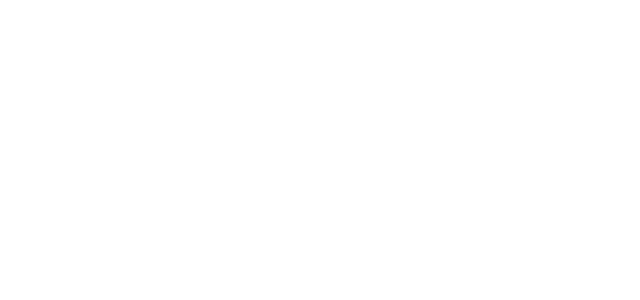
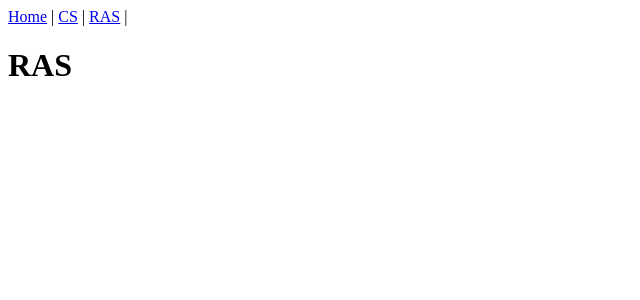
Before and after one commit to marimemad/IEEE-Website, a Vue app: page /ras-committee in a window 1280 px wide. Shown: the top 300 px of the page, without its empty margins (0-640 px from the left). Built offline with nearby package versions, Linux system fonts and the light colour scheme.

Commit message:
Install Vue Router

```diff
--- a/database/database.json
+++ b/database/database.json
@@ -85,7 +85,7 @@
     },
 
 
-    "Activities":{
+    "activities":{
 
     },
 
--- a/package.json
+++ b/package.json
@@ -10,11 +10,12 @@
   "dependencies": {
     "core-js": "^3.6.5",
     "vue": "^2.6.11",
-    "vue-router": "^4.0.3"
+    "vue-router": "^3.2.0"
   },
   "devDependencies": {
     "@vue/cli-plugin-babel": "~4.5.0",
     "@vue/cli-plugin-eslint": "~4.5.0",
+    "@vue/cli-plugin-router": "^4.5.11",
     "@vue/cli-service": "~4.5.0",
     "babel-eslint": "^10.1.0",
     "eslint": "^6.7.2",
--- a/src/App.vue
+++ b/src/App.vue
@@ -1,21 +1,15 @@
 <template>
   <div id="app">
+    <div id="nav">
+      <router-link to="/">Home</router-link> |
+      <router-link to="/cs-committee">CS</router-link> |
+      <router-link to="/ras-committee">RAS</router-link> |
 
+    </div>
+    <router-view/>
   </div>
 </template>
 
-<script>
-
-export default {
-  name: 'App',
-  components:{
-
-  }
-}
-</script>
-
-// Global Style
 <style>
 
-
 </style>
--- a/src/main.js
+++ b/src/main.js
@@ -1,8 +1,10 @@
 import Vue from 'vue'
 import App from './App.vue'
+import router from './router'
 
 Vue.config.productionTip = false
 
 new Vue({
-  render: h => h(App),
+  router,
+  render: h => h(App)
 }).$mount('#app')
--- /dev/null
+++ b/src/router/index.js
@@ -0,0 +1,35 @@
+import Vue from 'vue'
+import VueRouter from 'vue-router'
+
+import Home from '../views/Home.vue'
+import CS from '../views/CS.vue'
+import RAS from '../views/RAS.vue'
+
+Vue.use(VueRouter)
+
+const routes = [
+  {
+    path: '/',
+    name: 'Home',
+    component: Home
+  },
+  {
+    path: '/cs-committee',
+    name: 'CS',
+    component: CS
+  },
+  {
+    path: '/ras-committee',
+    name: 'RAS',
+    component: RAS
+  },
+
+]
+
+const router = new VueRouter({
+  mode: 'history',
+  base: process.env.BASE_URL,
+  routes
+})
+
+export default router
--- /dev/null
+++ b/src/views/CS.vue
@@ -0,0 +1,9 @@
+<template>
+  <div class="cs">
+    <h1>CS</h1>
+  </div>
+</template>
+
+<script>
+
+</script>
--- /dev/null
+++ b/src/views/Home.vue
@@ -0,0 +1,9 @@
+<template>
+  <div class="home">
+    <h1>Home</h1>
+  </div>
+</template>
+
+<script>
+
+</script>
--- /dev/null
+++ b/src/views/RAS.vue
@@ -0,0 +1,9 @@
+<template>
+  <div class="ras">
+    <h1>RAS</h1>
+  </div>
+</template>
+
+<script>
+
+</script>
```
Also changed, not shown: 1 other file (tests, documents, lock files or other folders).
